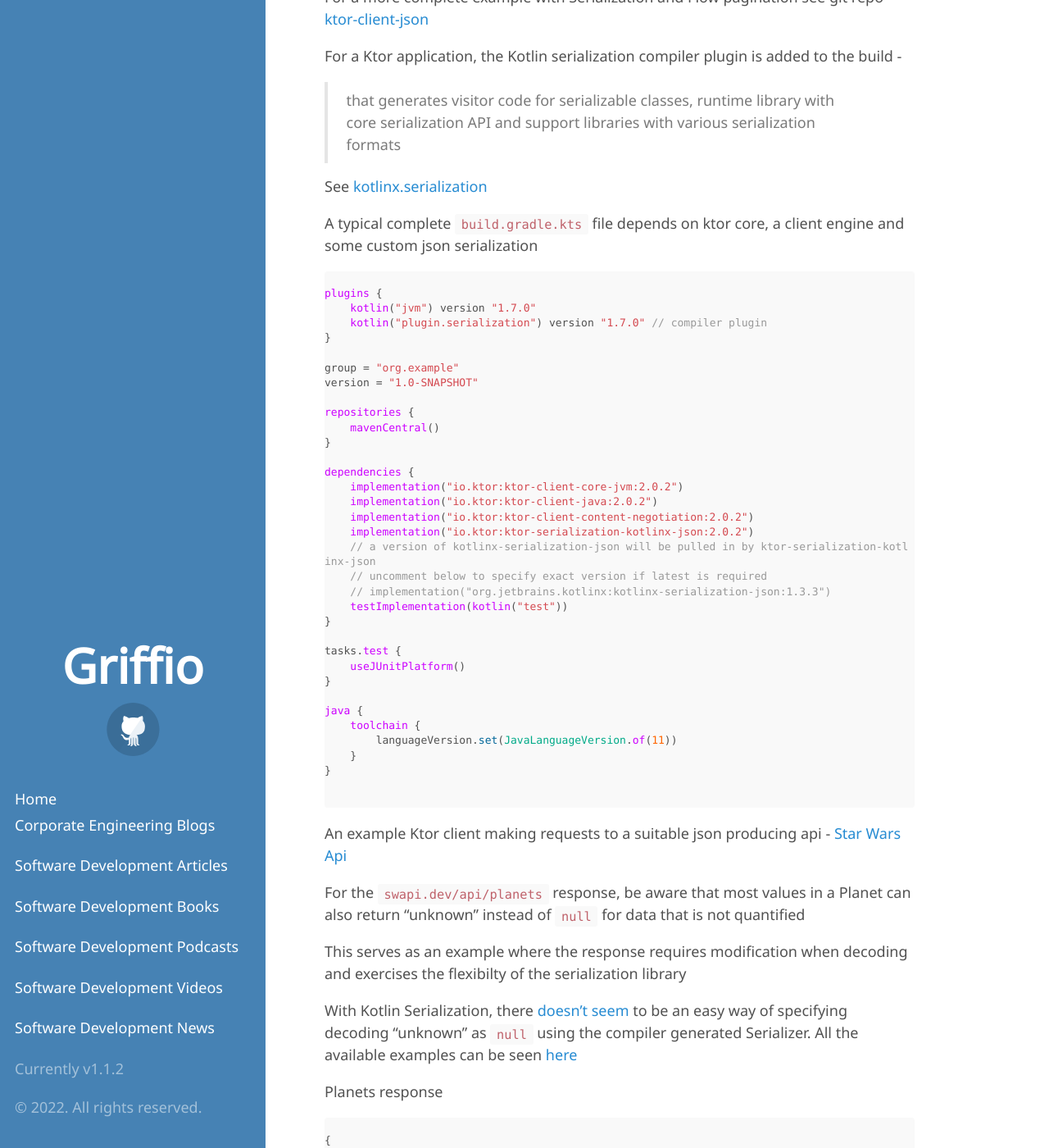
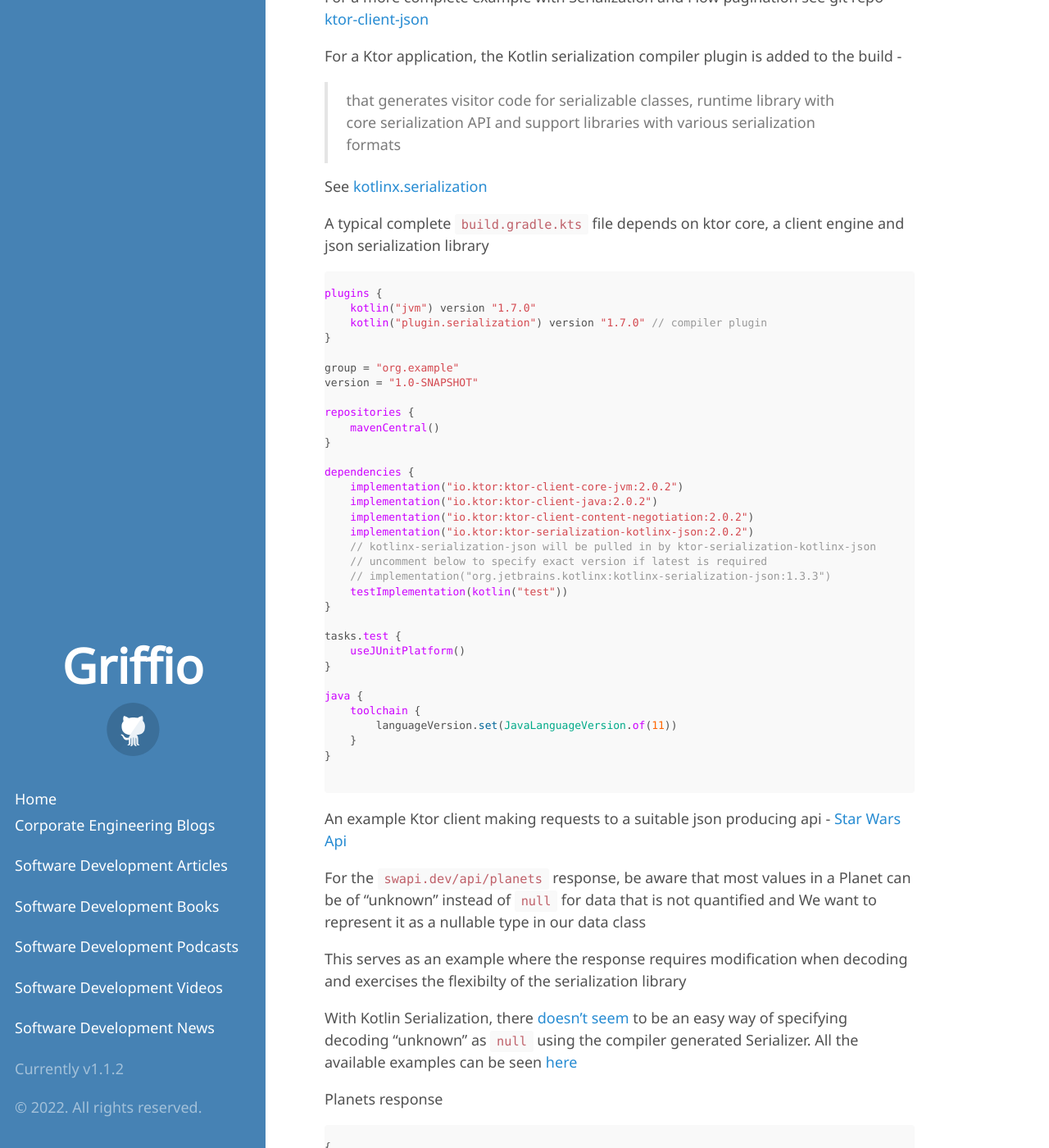
Before and after one commit to griffio/griffio.github.io, a Jekyll site: the page built from _posts/2022-06-23-More-Kotlin-Ktor-Client.md, in a window 1280 px wide and 1400 px high, scrolled down 244 px. Shown: the whole window at 82% size. Built offline with Jekyll 4.4.1, drawn with Linux system fonts in a browser that asks for light colours; some web fonts are replaced; some of the changed text lies outside the part shown.

Commit message:
Update 2022-06-23-More-Kotlin-Ktor-Client.md

````diff
--- a/_posts/2022-06-23-More-Kotlin-Ktor-Client.md
+++ b/_posts/2022-06-23-More-Kotlin-Ktor-Client.md
@@ -16,7 +16,7 @@
 
 See [kotlinx.serialization](https://github.com/Kotlin/kotlinx.serialization/blob/master/README.md#setup)
 
-A typical complete `build.gradle.kts` file depends on ktor core, a client engine and some custom json serialization
+A typical complete `build.gradle.kts` file depends on ktor core, a client engine and json serialization library
 
 ``` kotlin
 
@@ -37,7 +37,7 @@
     implementation("io.ktor:ktor-client-java:2.0.2")
     implementation("io.ktor:ktor-client-content-negotiation:2.0.2")
     implementation("io.ktor:ktor-serialization-kotlinx-json:2.0.2")
-    // a version of kotlinx-serialization-json will be pulled in by ktor-serialization-kotlinx-json
+    // kotlinx-serialization-json will be pulled in by ktor-serialization-kotlinx-json
     // uncomment below to specify exact version if latest is required
     // implementation("org.jetbrains.kotlinx:kotlinx-serialization-json:1.3.3")
     testImplementation(kotlin("test"))
@@ -58,7 +58,7 @@
 
 An example Ktor client making requests to a suitable json producing api - [Star Wars Api](https://swapi.dev/)
 
-For the `swapi.dev/api/planets` response, be aware that most values in a Planet can also return "unknown" instead of `null` for data that is not quantified
+For the `swapi.dev/api/planets` response, be aware that most values in a Planet can be of "unknown" instead of `null` for data that is not quantified and We want to represent it as a nullable type in our data class
 
 This serves as an example where the response requires modification when decoding and exercises the flexibilty of the serialization library
 
@@ -187,13 +187,13 @@
 
 ```
 
-Second approach with [JsonTransformingSerializer](https://github.com/Kotlin/kotlinx.serialization/blob/master/docs/json.md#json-transformations) for the Planet type
+Second approach with a single [JsonTransformingSerializer](https://github.com/Kotlin/kotlinx.serialization/blob/master/docs/json.md#json-transformations) for the `Planet` type itself
 
 Repo branch example [github.com/griffio/ktor-client-json/tree/JsonTransformingSerializer](https://github.com/griffio/ktor-client-json/tree/JsonTransformingSerializer)
 
-All json values containing "unknown" will be set to `null` and Planet properties are set to nullable types
+All json values containing "unknown" will be set to `null` and `Planet` properties are set to nullable types
 
-`@file:UseSerializers` is used at the top of the file because the plugin generated Planet.serializer needs to be invoked on the transformed element
+`@file:UseSerializers(UnknownToNullPlanetSerializer::class)` is used at the top of the file because the plugin generated `Planet.serializer` from `@Serializable` is still needed to decode the transformed element to a `Planet`
 
 ``` kotlin
 
````
Also changed, not shown: other parts of _posts/2022-06-23-More-Kotlin-Ktor-Client.md (+1 -1 lines).
